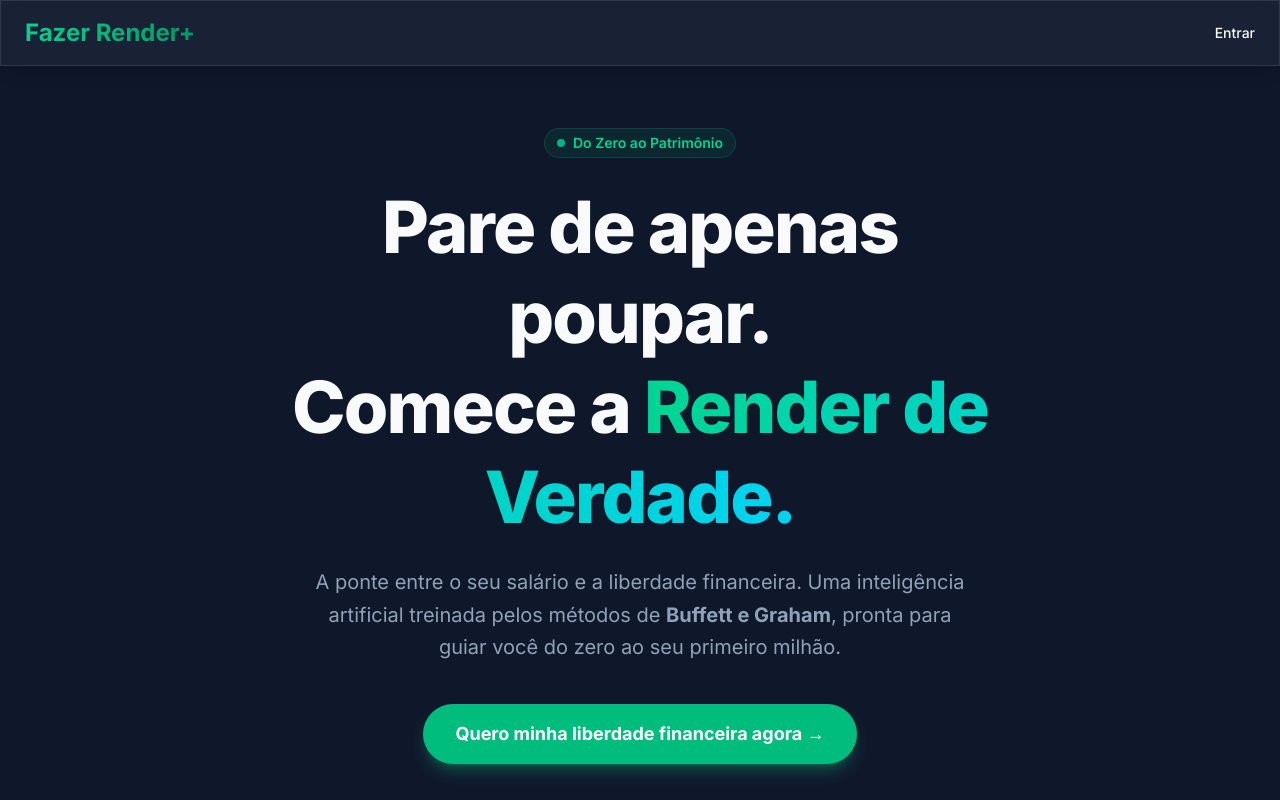
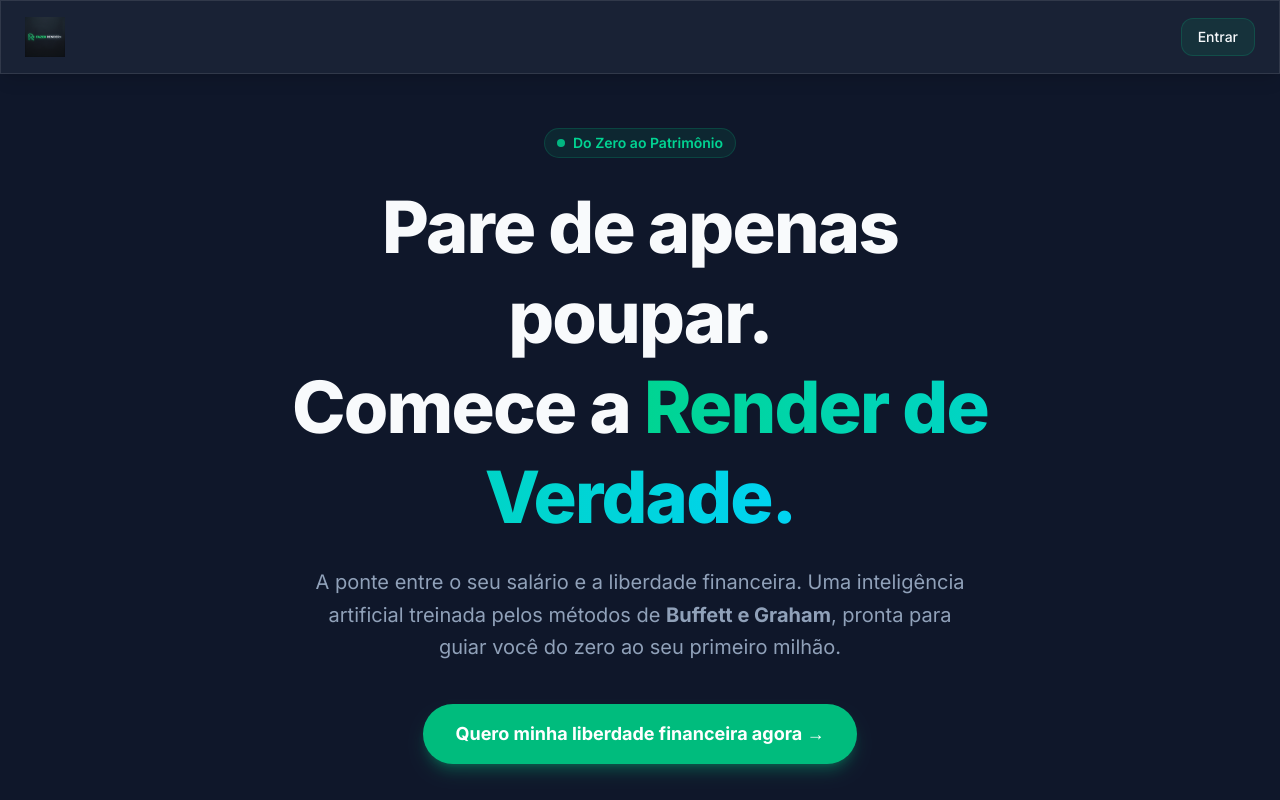
Before and after one commit to dsmempreendimentosdigitais/fazer-render-mais, a Next.js app in the folder frontend-pwa/: page / in a window 1280 px wide. Shown: the top 800 px of the page. Built offline with nearby package versions, Linux system fonts and the light colour scheme.

Commit message:
feat: complete branding integration and chat navigation

```diff
--- a/frontend-pwa/src/app/chat/page.tsx
+++ b/frontend-pwa/src/app/chat/page.tsx
@@ -109,14 +109,25 @@ export default function ChatIA() {
             {/* Header */}
             <header className="px-6 py-4 glassmorphism border border-slate-800 rounded-3xl flex items-center justify-between shadow-xl shadow-emerald-500/5 mb-4 shrink-0">
                 <div className="flex items-center space-x-4">
-                    <div className="w-12 h-12 bg-emerald-500/10 border border-emerald-500/30 rounded-2xl flex items-center justify-center relative">
-                        <Bot className="w-6 h-6 text-emerald-400" />
-                        <span className="w-3 h-3 bg-emerald-500 absolute -bottom-1 -right-1 rounded-full animate-pulse ring-2 ring-[#0f172a]"></span>
+                    <button
+                        onClick={() => window.history.back()}
+                        className="p-2 hover:bg-slate-800 rounded-xl transition-colors border border-slate-700/50 group"
+                    >
+                        <ChevronRight className="w-5 h-5 text-slate-400 group-hover:text-emerald-400 rotate-180" />
+                    </button>
+                    <div className="w-12 h-12 bg-emerald-500/10 border border-emerald-500/30 rounded-2xl flex items-center justify-center relative overflow-hidden p-1">
+                        <img src="/branding/icon.png" alt="Icon" className="w-full h-full object-contain" />
+                        <span className="w-2.5 h-2.5 bg-emerald-500 absolute bottom-1 right-1 rounded-full animate-pulse ring-2 ring-[#0f172a]"></span>
                     </div>
                     <div>
                         <h1 className="font-bold text-lg leading-tight">Fazer Render+ IA</h1>
-                        <p className="text-xs text-emerald-400 font-medium tracking-wide">Tutor Financeiro Online</p>
+                        <p className="text-xs text-emerald-400 font-medium tracking-wide">Tutor Educativo Online</p>
                     </div>
+                </div>
+
+                <div className="hidden md:flex items-center space-x-2 text-[10px] font-black uppercase tracking-widest text-slate-500 bg-slate-800/50 px-3 py-1.5 rounded-full border border-slate-700">
+                    <ShieldCheck className="w-3.5 h-3.5 text-emerald-500" />
+                    <span>Conexão Segura</span>
                 </div>
             </header>
 
--- a/frontend-pwa/src/app/layout.tsx
+++ b/frontend-pwa/src/app/layout.tsx
@@ -8,6 +8,9 @@ const inter = Inter({ subsets: ["latin"], variable: "--font-sans" });
 export const metadata: Metadata = {
   title: "Fazer Render+ | Do Zero ao Patrimônio",
   description: "A plataforma educativa mais completa do Brasil. Aprenda de forma prática, gamificada e baseada em dados reais.",
+  icons: {
+    icon: "/branding/icon.png",
+  },
 };
 
 export default function RootLayout({
--- a/frontend-pwa/src/app/page.tsx
+++ b/frontend-pwa/src/app/page.tsx
@@ -9,10 +9,10 @@ export default function LandingPage() {
     <div className="min-h-screen bg-[#0f172a] text-slate-50 font-sans overflow-hidden">
       {/* Navbar Minimalist */}
       <nav className="glassmorphism fixed top-0 w-full z-50 px-6 py-4 flex justify-between items-center shadow-lg border-b border-slate-800">
-        <div className="text-2xl font-bold bg-gradient-to-r from-emerald-400 to-emerald-600 bg-clip-text text-transparent">
-          Fazer Render+
+        <div className="flex items-center">
+            <img src="/branding/logo-horizontal.png" alt="Fazer Render+" className="h-8 md:h-10 w-auto object-contain" />
         </div>
-        <Link href="/login" className="text-sm font-medium hover:text-emerald-400 transition-colors">
+        <Link href="/login" className="text-sm font-medium hover:text-emerald-400 transition-colors bg-emerald-500/10 px-4 py-2 rounded-xl border border-emerald-500/20">
           Entrar
         </Link>
       </nav>
```
Also changed, not shown: frontend-pwa/public/branding/icon.png (added), frontend-pwa/public/branding/logo-horizontal.png (added).
